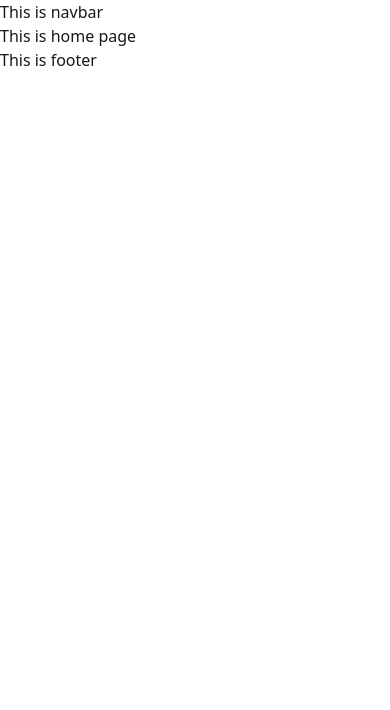
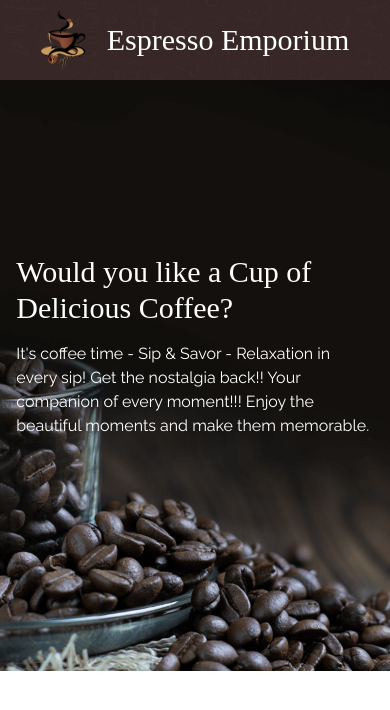
Before and after one commit to simplysamiul/coffee-store-fullstack, a React (Vite) app in the folder coffee-store-frontend/: page / in a window 390 px wide. Shown: the top 710 px of the page. Built offline with nearby package versions, Linux system fonts and the light colour scheme; a web font is replaced by a local one.

Commit message:
created navbar and header with responsive

```diff
--- a/coffee-store-frontend/src/App.jsx
+++ b/coffee-store-frontend/src/App.jsx
@@ -6,7 +6,7 @@ import { Outlet } from "react-router";
 function App() {
 
   return (
-    <>
+    <div className='font-primary'>
     {/* this is navbar section */}
       <nav>
         <Navbar />
@@ -16,10 +16,10 @@ function App() {
       <Outlet />
 
       <footer>
-        <Footer />
+        {/* <Footer /> */}
       </footer>
 
-    </>
+    </div>
   )
 }
 
--- /dev/null
+++ b/coffee-store-frontend/src/components/Header.jsx
@@ -0,0 +1,16 @@
+import '../style/Header.css';
+
+const Header = () => {
+    return (
+        <div className='header-area'>
+            <div className='w-11/12 mx-auto h-full text-white flex items-center justify-end pb-15'>
+                <div className='header-content w-full md:w-7/12 lg:w-6/12 '>
+                    <h2 className='text-3xl md:text-4xl lg:text-6xl font-secondary mb-4'>Would you like a Cup of Delicious Coffee?</h2>
+                    <p className='leading-6'>It's coffee time - Sip & Savor - Relaxation in every sip! Get the nostalgia back!! Your companion of every moment!!! Enjoy the beautiful moments and make them memorable.</p>
+                </div>
+            </div>
+        </div>
+    );
+};
+
+export default Header;
--- a/coffee-store-frontend/src/components/shared/Navbar.jsx
+++ b/coffee-store-frontend/src/components/shared/Navbar.jsx
@@ -1,9 +1,13 @@
-import React from 'react';
+import headerLogo from '../../assets/more/logo1.png';
+import '../../style/Navbar.css';
 
 const Navbar = () => {
     return (
-        <div>
-            This is navbar
+        <div className='navbar-area'>
+            <div className='flex justify-center items-center space-x-4'>
+                <img className='w-[50px]' src={headerLogo} alt="Header-Logo" />
+                <h2 className='text-white font-secondary text-3xl'>Espresso Emporium</h2>
+            </div>
         </div>
     );
 };
--- a/coffee-store-frontend/src/pages/HomePage.jsx
+++ b/coffee-store-frontend/src/pages/HomePage.jsx
@@ -1,9 +1,10 @@
+import Header from "../components/Header";
 
 
 const HomePage = () => {
     return (
         <div>
-            This is home page
+            <Header />
         </div>
     );
 };
--- /dev/null
+++ b/coffee-store-frontend/src/style/Header.css
@@ -0,0 +1,11 @@
+.header-area{
+    background-image: url('../assets/more/3.png');
+    background-repeat: no-repeat;
+    background-size: cover;
+    background-position: bottom;
+    height: 70vh;
+}
+
+.header-content{
+    /* width: 50%; */
+}
--- /dev/null
+++ b/coffee-store-frontend/src/style/Navbar.css
@@ -0,0 +1,7 @@
+.navbar-area{
+    background-image: url('../assets/more/15.jpg');
+    background-repeat: no-repeat;
+    background-position: center;
+    background-size: cover;
+    padding: 10px 0;
+}
```
